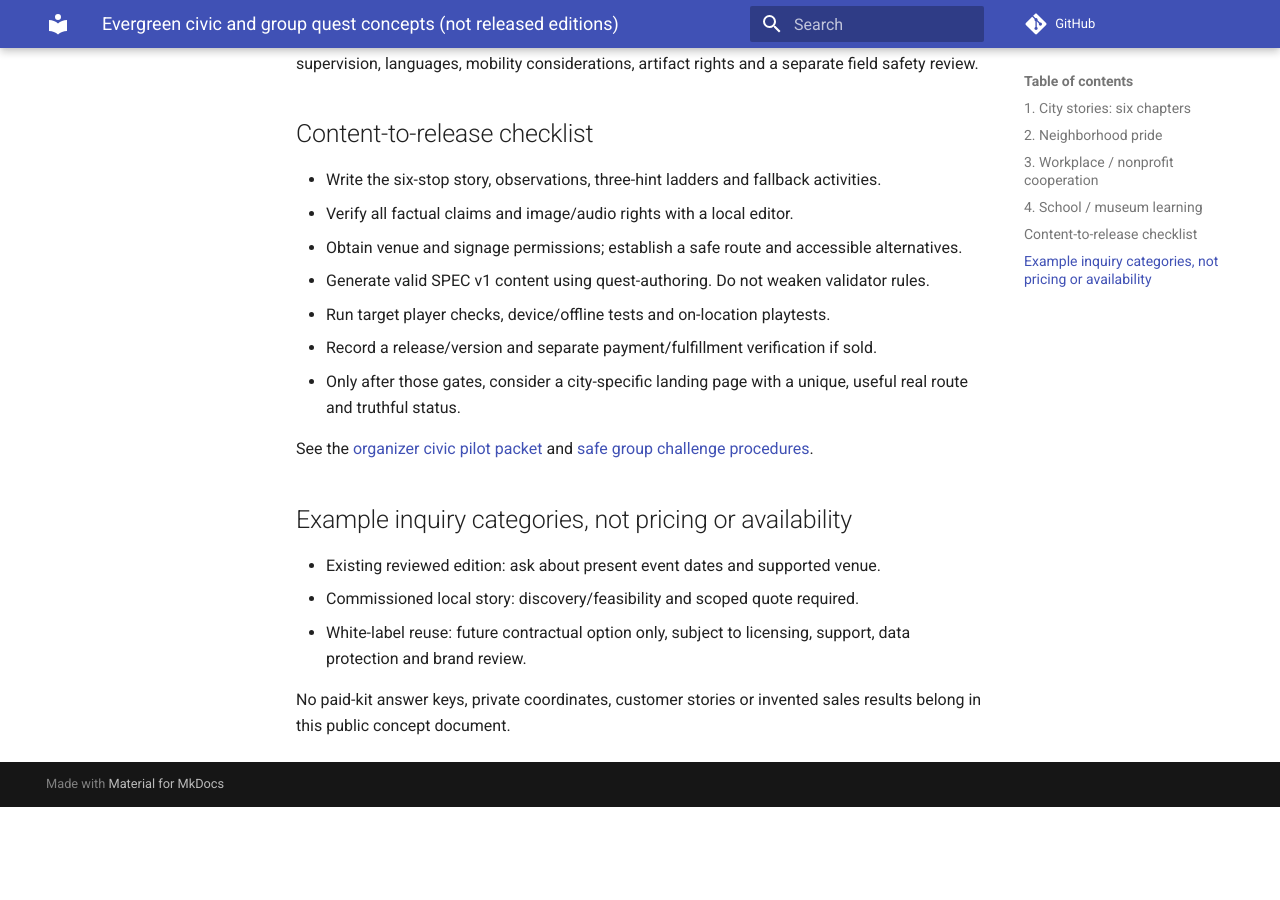
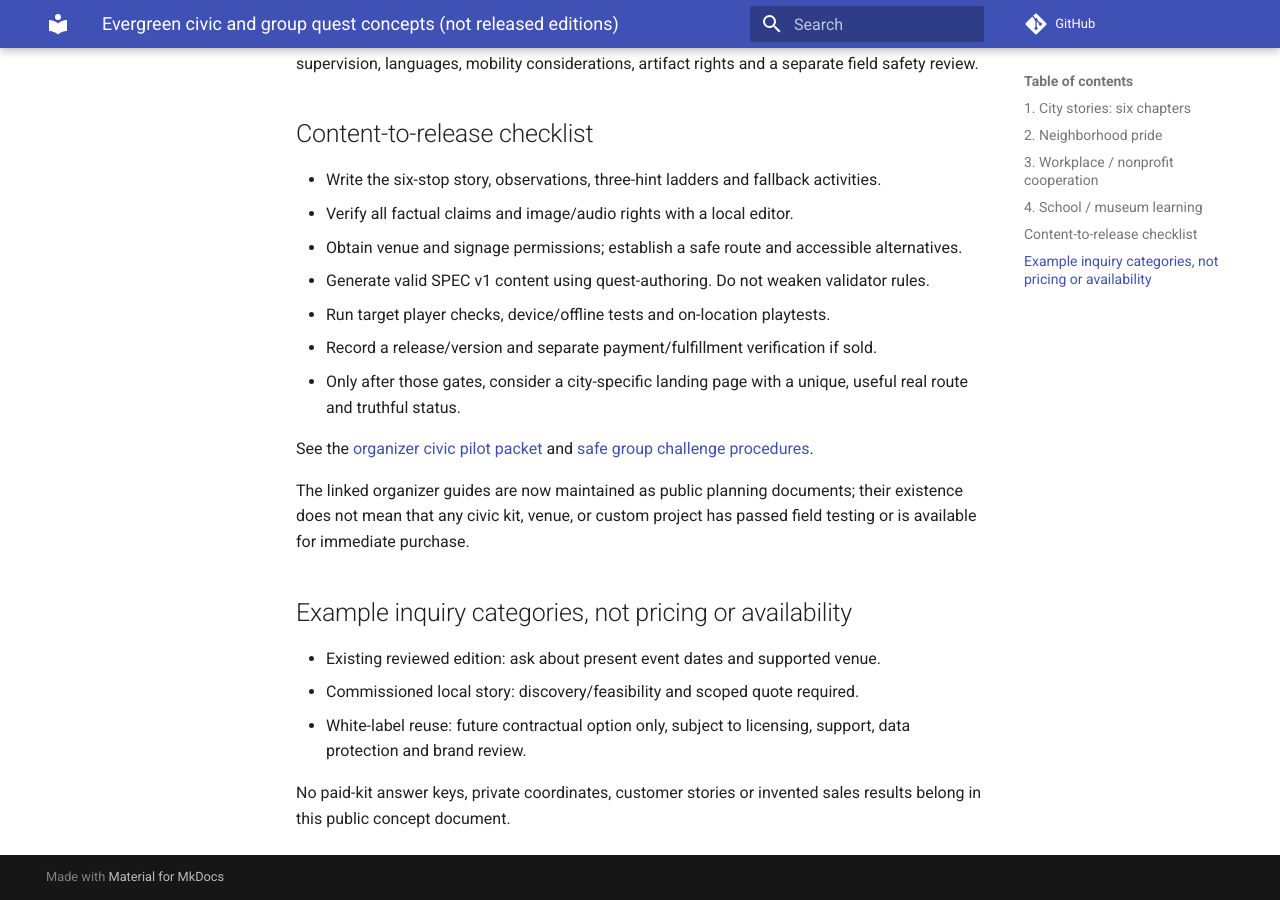
Before and after one commit to ZQM-Labs/quest-packs, an MkDocs documentation site: the page built from docs/evergreen-civic-quest-concepts.md, in a window 1280 px wide and 900 px high, scrolled down 1043 px. Built offline with MkDocs 1.6.1 and Material for MkDocs 9.7.7, drawn with Linux system fonts in a browser that asks for light colours; comment, search, counter and statistics services are not loaded; before the commit the page ends 1850 px from its top, so only the background shows below that.

Commit message:
docs: clarify public organizer guides versus unreleased quest editions

```diff
--- a/docs/evergreen-civic-quest-concepts.md
+++ b/docs/evergreen-civic-quest-concepts.md
@@ -31,6 +31,10 @@ Audience: supervised student or visitor program. An interpretive six-stop lesson
 
 See the [organizer civic pilot packet](https://github.com/ZQM-Labs/organizer-toolkit/blob/main/guides/civic-tourism-pilot.md) and [safe group challenge procedures](https://github.com/ZQM-Labs/organizer-toolkit/blob/main/guides/asynchronous-team-challenges.md).
 
+The linked organizer guides are now maintained as public planning documents;
+their existence does not mean that any civic kit, venue, or custom project
+has passed field testing or is available for immediate purchase.
+
 ## Example inquiry categories, not pricing or availability
 
 - Existing reviewed edition: ask about present event dates and supported venue.
```
